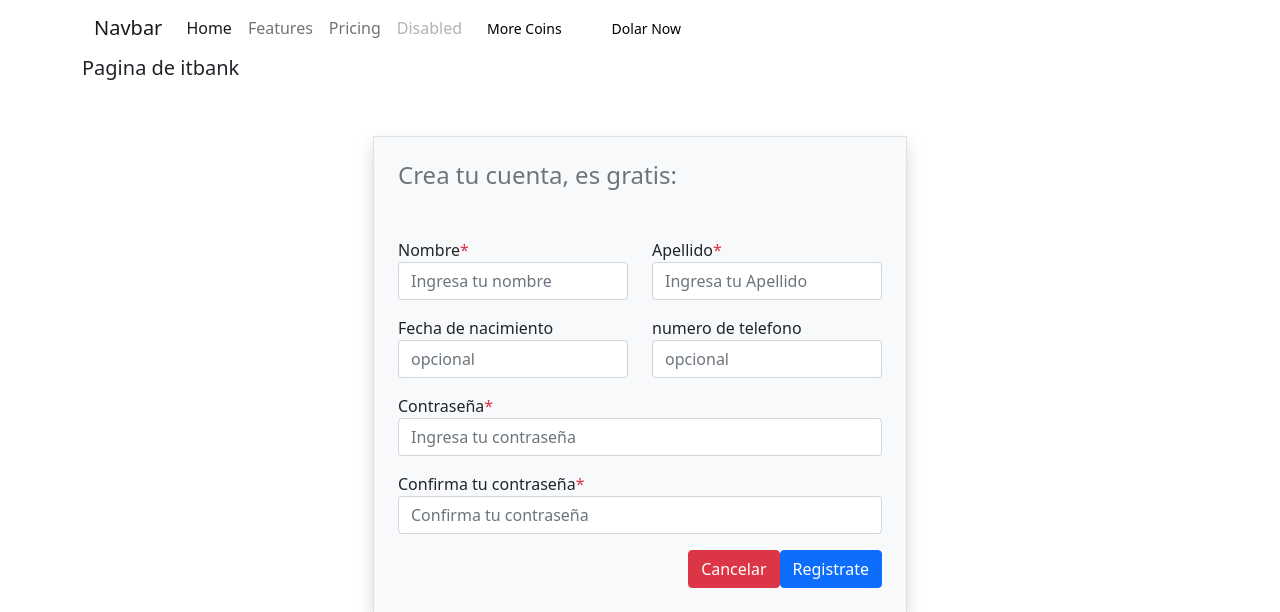
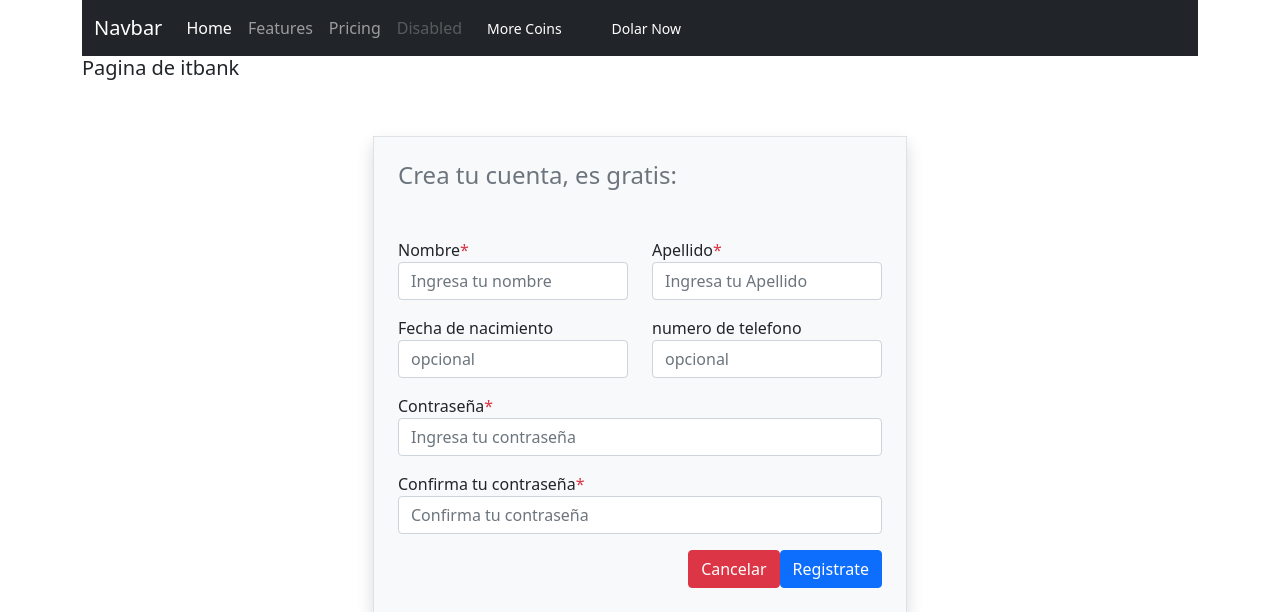
Before and after one commit to Brancas/Sprint7_ITBANK, a Django app: page /registrate/ in a window 1280 px wide. Shown: the top 612 px of the page. Run offline with Django 4.2, Linux system fonts and the light colour scheme.

Commit message:
Update index.html

```diff
--- a/HOMEBANKING/HOMEBANKING/Templates/index.html
+++ b/HOMEBANKING/HOMEBANKING/Templates/index.html
@@ -89,7 +89,7 @@
     background: linear-gradient( 263deg, rgba(252,74,74,1) 0%, rgba(0,212,255,1) 100% );
 }
 #boton_nav{
-    background-color: white;
+    background-color:#212529;
     transition: background-color .5s;
 
   }
@@ -137,7 +137,7 @@
 -->
 <!--TERMINA LA NAVBAR -->
 <div class="container">
-  <nav class="navbar navbar-expand-lg navbar-light">
+  <nav class="navbar navbar-expand-lg navbar-dark bg-dark text-white text-decoration-none">
     <div class="container-fluid">
       <a class="navbar-brand" href="#">Navbar</a>
       <button class="navbar-toggler collapsed d-flex d-lg-none flex-column justify-content-around" type="button" data-bs-toggle="collapse" data-bs-target="#navbarNav" aria-controls="navbarNav" aria-expanded="false" aria-label="Toggle navigation">
@@ -160,10 +160,10 @@
           <li class="nav-item">
             <a class="nav-link disabled" href="#" tabindex="-1" aria-disabled="true">Disabled</a>
           </li>
-          <button class="btn rounded-pill px-3 mb-2 mb-lg-0 text-black me-3" data-bs-toggle="modal"
+          <button class="btn rounded-pill px-3 mb-2 mb-lg-0 text-black me-3  text-white" data-bs-toggle="modal"
           data-bs-target="#feedbackModal2" id="boton_nav">
           <span class="small">More Coins</span>
-          <button onclick="actualizarCotizaciones()" class="btn rounded-pill px-3 mb-2 mb-lg-0 text-black"
+          <button onclick="actualizarCotizaciones()" class="btn rounded-pill px-3 mb-2 mb-lg-0  text-white"
           data-bs-toggle="modal" data-bs-target="#feedbackModal" id="boton_nav">
           <span class="small">Dolar Now</span>
       </button>
```
